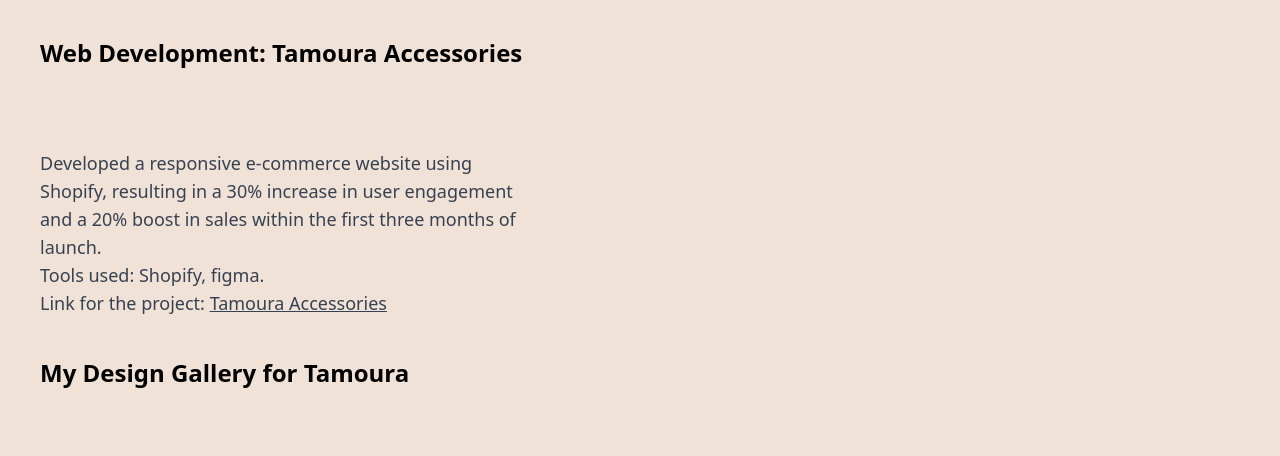
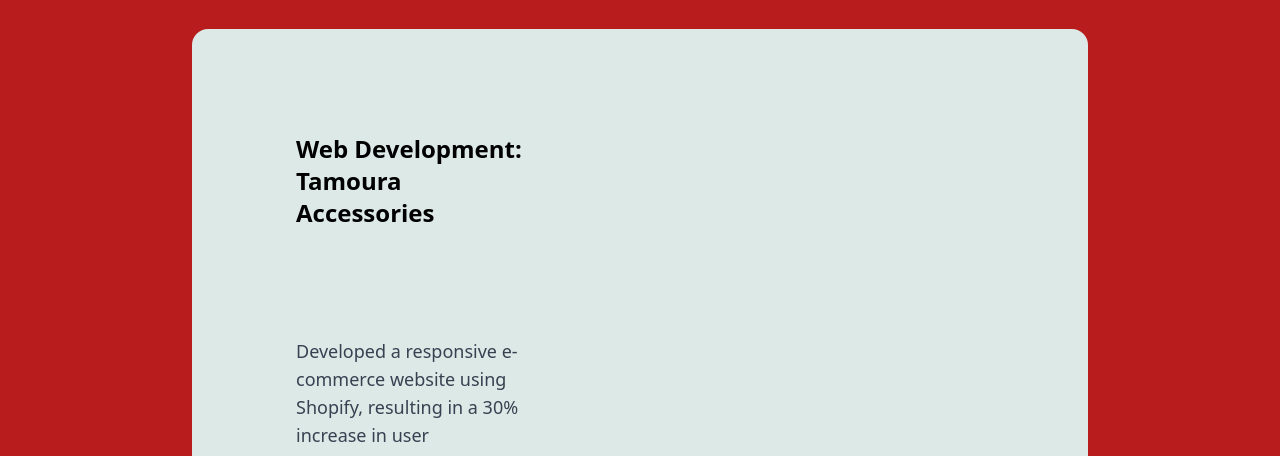
Before and after one commit to priyakshisonowal555/priyakshi-portfolio, a website: page projects.html in a window 1280 px wide. Shown: the part 155-611 px from the top of the page. Drawn offline with nearby package versions, Linux system fonts and the light colour scheme.

Commit message:
changed the project page.

```diff
--- a/projects.html
+++ b/projects.html
@@ -27,11 +27,13 @@
                 PROJECTS AND EXPERIENCE
             </h1>
         </div>
+        <div class="bg-red-700 flex justify-center py-8">
+            <div class="w-[70%] bg-[#DDE9E7] rounded-2xl p-16">
                 <div class="grid grid-cols-2 gap-y-24 gap-x-32">
                     <div>
                         <h3 class="text-black text-2xl font-bold mb-10 py-10 px-10">Web Development: Tamoura Accessories</h3>
                         <p class="text-gray-700 text-lg px-10">
-                    Developed a responsive e-commerce website using Shopify, resulting in a 30% increase in user engagement and a 20% boost in sales within the first three months of launch.
+                            <br>Developed a responsive e-commerce website using Shopify, resulting in a 30% increase in user engagement and a 20% boost in sales within the first three months of launch.
                             <br>Tools used: Shopify, figma.
                             <br>Link for the project: <a href="https://tamoura.com" class="underline">Tamoura Accessories</a>
                         </p>
@@ -53,6 +55,8 @@
                             <img src="Tproduct.png" alt="product" class="w-full rounded-xl shadow-md">
                         </a>
                         <h5 class="text-gray-600 text-lg px-10">Click on the images to view the design in Figma.</h5>
+                    </div>
+                </div>
             </div>
         </div>
         <div class="grid grid-cols-2 gap-y-24 gap-x-32">
```
Lines whose indentation alone changed are shown as unchanged.
